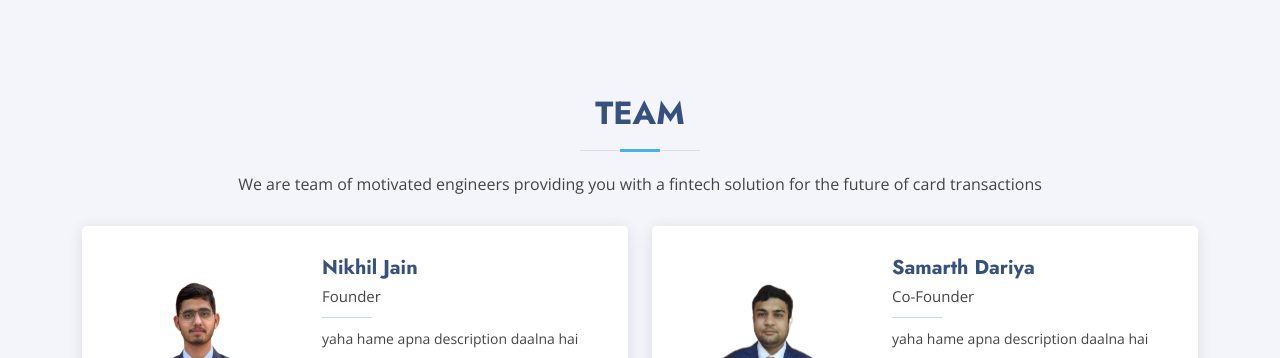
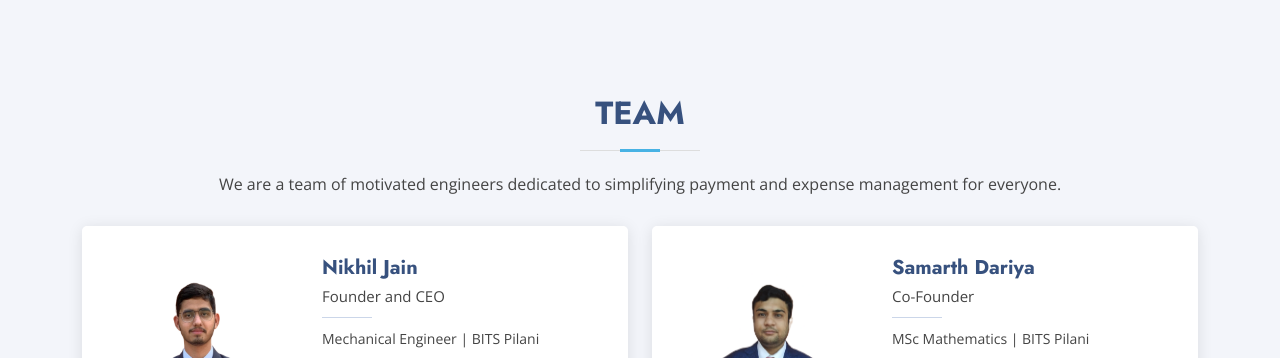
Before and after one commit to SamarthDariya/SmartOne, a plain HTML site: page index.html in a window 1280 px wide. Shown: the part 1303-1661 px from the top of the page. Drawn offline with nearby package versions, Linux system fonts and the light colour scheme.

Commit message:
Update index.html

```diff
--- a/index.html
+++ b/index.html
@@ -133,7 +133,7 @@
 
         <div class="section-title">
           <h2>Team</h2>
-          <p>We are team of motivated engineers providing you with a fintech solution for the future of card transactions</p>
+          <p>We are a team of motivated engineers dedicated to simplifying payment and expense management for everyone.</p>
         </div>
 
         <div class="row">
@@ -143,8 +143,8 @@
               <div class="pic"><img src="assets/img/team/Nikhil.png" class="img-fluid" alt=""></div>
               <div class="member-info">
                 <h4>Nikhil Jain</h4>
-                <span>Founder</span>
-                <p>yaha hame apna description daalna hai</p>
+                <span>Founder and CEO</span>
+                <p>Mechanical Engineer | BITS Pilani</p>
                 <div class="social">
                   <a href="https://twitter.com/NikhilJ27814574"><i class="ri-twitter-fill"></i></a>
                   <a href="https://www.facebook.com/profile.php?id=100005626081472"><i class="ri-facebook-fill"></i></a>
@@ -161,7 +161,7 @@
               <div class="member-info">
                 <h4>Samarth Dariya</h4>
                 <span>Co-Founder</span>
-                <p>yaha hame apna description daalna hai</p>
+                <p>MSc Mathematics | BITS Pilani</p>
                 <div class="social">
                   <a href="https://twitter.com/DariyaSamarth"><i class="ri-twitter-fill"></i></a>
                   <a href="https://www.facebook.com/samarth.dariya.7/"><i class="ri-facebook-fill"></i></a>
```
